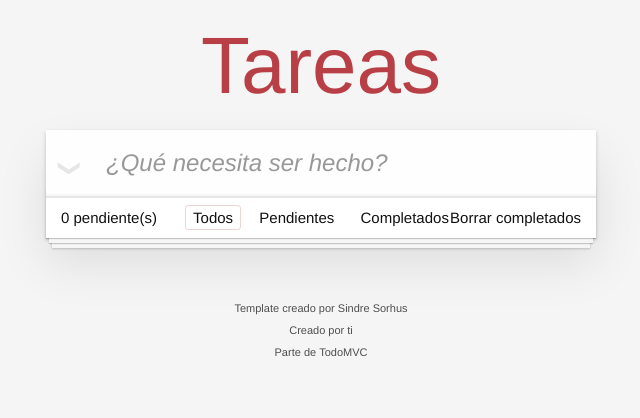
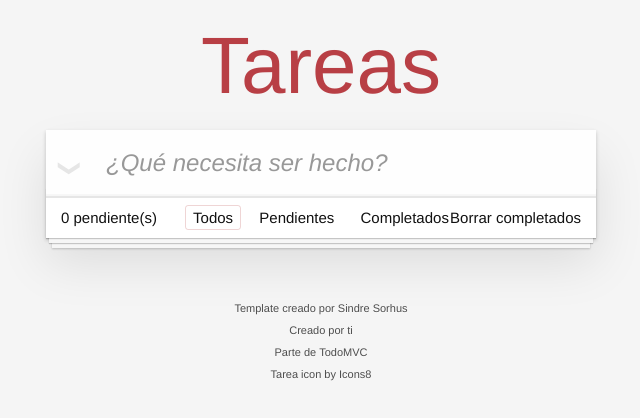
Before and after one commit to vlen2r/Task-Webpack-JS, a website built with webpack: page src/index.html in a window 1280 px wide. Shown: the full height of the page, 319-959 px from the left. Built offline with nearby package versions, Linux system fonts and the light colour scheme.

Commit message:
subiendo a Pages

```diff
--- a/src/index.html
+++ b/src/index.html
@@ -6,6 +6,7 @@
     <meta http-equiv="X-UA-Compatible" content="IE=edge">
     <meta name="viewport" content="width=device-width, initial-scale=1.0">
     <title>Task WebPack</title>
+    <link rel="icon" href="./assets/img/icono.png" type="image/png" />
 </head>
 
 <body>
@@ -65,6 +66,7 @@
         <!-- Change this out with your name and url ↓ -->
         <p>Creado por <a href="http://todomvc.com">ti</a></p>
         <p>Parte de <a href="http://todomvc.com">TodoMVC</a></p>
+        <p><a href="https://icons8.com/icon/25717/tarea">Tarea icon by Icons8</a></p>
     </footer>
 </body>
 
```
Also changed, not shown: docs/index.html (added, +1 -0 lines), docs/assets/img/icono.png (added), src/assets/img/icono.png (added), src/assets/img/webpack-logo.png (deleted), 2 other files.
